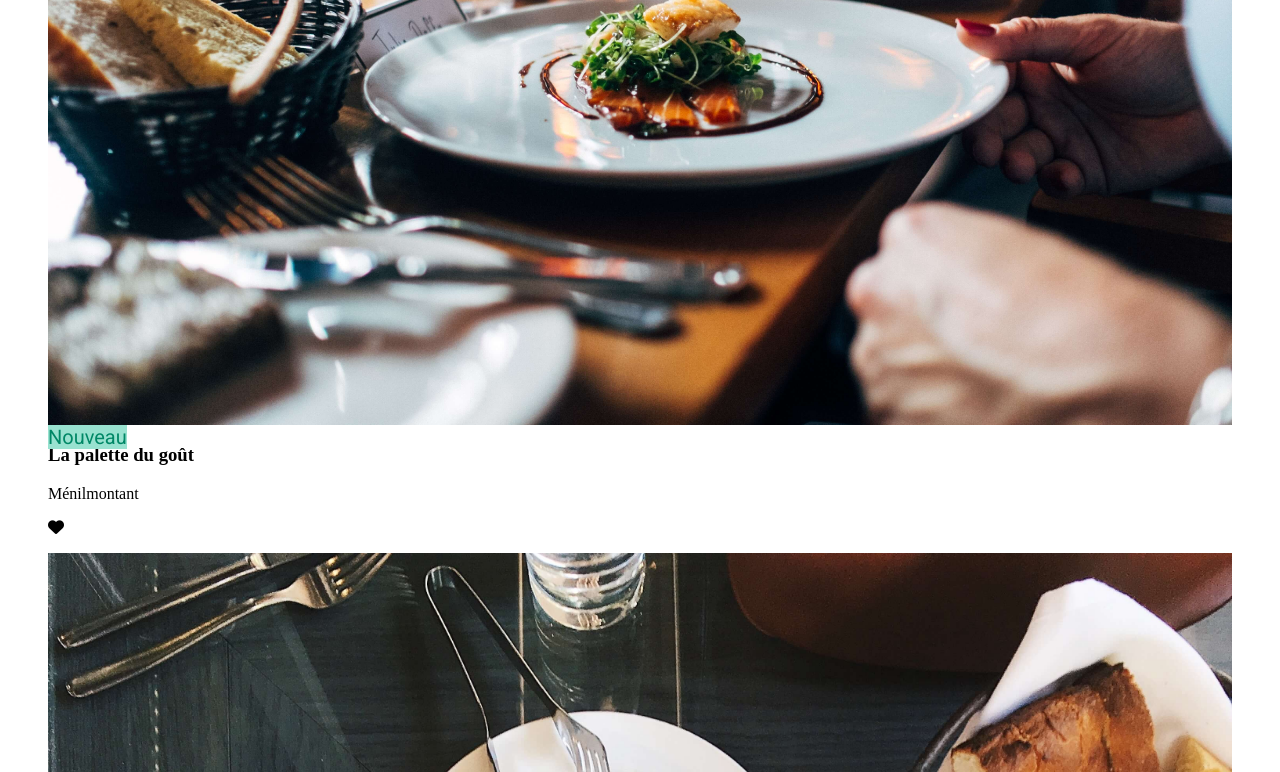
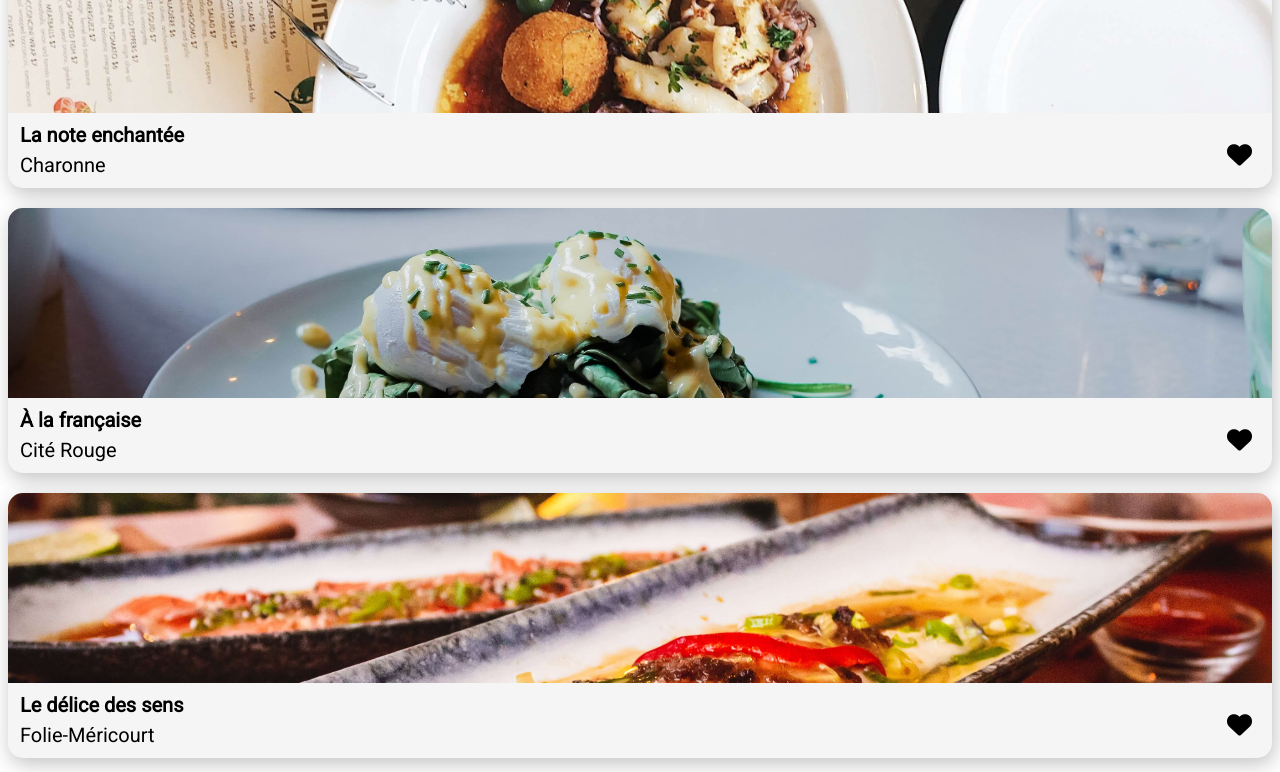
Before and after one commit to Alpha1788/OCR_P3, a website: page index.html in a window 1280 px wide. Shown: the part 1230-2002 px from the top of the page. Drawn offline with Linux system fonts and the light colour scheme; a web font is replaced by a local one.

Commit message:
save du 04/02 au soir

```diff
--- a/Sass/Components/_buttons.scss
+++ b/Sass/Components/_buttons.scss
@@ -12,16 +12,17 @@
         padding-top: 15px;
         padding-bottom: 55px;
             h1 {
-            font-size: 22px;
-            font-weight: bolder;
+            font-size: 25px;
+            font-weight: 1000;
             }
             p {
-            font-size: 18px;
+            font-size: 20px;
+            font-weight: lighter;
             }
             a {
             color: white;
             font-size: 15px;
-            font-weight: bold;
+            font-weight: 600;
             padding: 15px;
             background: linear-gradient(to bottom right, $Secondary-Color, $Main-Color);
             border: none;
--- a/Sass/Components/_fonctionnement.scss
+++ b/Sass/Components/_fonctionnement.scss
@@ -3,12 +3,14 @@
 
     &__titre {
         font-family: $font-text;
-        font-weight: bold;
+        font-weight: 1000;
+        font-size: 25px;
     }
     &__liste {
         display: flex;
         flex-wrap: wrap;
         justify-content: space-between;
+
 
     }
     &__operation {
@@ -44,41 +46,3 @@
         }
     }
 }
-
-.restaurants {
-
-    @include center-max;
-
-    &__titre {
-        font-family: $font-text;
-        font-weight: bold;
-    }
-    &__carte {
-        position: relative;
-    }
-        img {
-            @include center-max;
-
-        }
-        span {
-            background: $Third-Color;
-            color: $Third-Color-Dark;
-            font-family: $font-text;
-            font-size: 20px;
-            font-weight: normal;
-            position: absolute;
-            top: rem-calc(15);
-            right: rem-calc(10);
-            padding: rem-calc(5 10);
-
-        }
-        &--body {
-
-        }
-
-
-
-
-
-
-}
--- /dev/null
+++ b/Sass/Components/_restaurant.scss
@@ -0,0 +1,71 @@
+.restaurants {
+
+
+    &__titre {
+        font-family: $font-text;
+        font-weight: bold;
+    }
+    &__carte {
+        position: relative;
+        border-radius: 15px;
+        height: 265px;
+        margin-bottom: 20px;
+        background-color: rgb(245, 245, 245);
+        box-shadow: 2px 6px 20px rgb(153 153 153 / 60%);
+    }
+        img {
+            position: absolute;
+            top: 0;
+            height: 190px;
+            width: 100%;
+            border-radius: 15px 15px 0 0;
+
+        }
+        span {
+            position: absolute;
+            background: $Third-Color;
+            color: $Third-Color-Dark;
+            font-family: $font-text;
+            font-size: 15px;
+            font-weight: bold;
+            top: 15px;
+            right: 15px;;
+            padding: 7px 15px;
+            border-radius: 3px;
+
+        }
+        h3 {
+            position: absolute;
+            top: 180px;
+            left: 12px;
+            font-family: $font-text;
+            font-size: 20px;
+            font-weight: 1000;
+
+            }
+        p {
+            position: absolute;
+            top: 210px;
+            left: 12px;
+            font-family: $font-text;
+            font-size: 20px;
+            font-weight: lighter;
+
+            }
+        i {
+            position: absolute;
+            right: 20px;
+            top: 220px;
+            font-size: 25px;
+            height: 45px;
+            empty-cells: initial;
+
+
+
+
+            }
+
+
+
+
+}
--- a/Sass/main.scss
+++ b/Sass/main.scss
@@ -10,3 +10,4 @@
 @import "Components/forms";
 @import "Components/buttons";
 @import "Components/fonctionnement";
+@import "Components/restaurant";
--- a/index.html
+++ b/index.html
@@ -55,69 +55,50 @@
 
     <section class="restaurants">
         <h2 class="restaurants__titre">Restaurants</h2>
+
                 <div class="restaurants__carte">
                     <a href="pages/palettedugout.html">
-                        <figure>
-                            <img class="restaurants__carte--img" src="images/restaurants/jay-wennington-N_Y88TWmGwA-unsplash.jpg"
-                                alt="Assiette au restaurant La palette du goût" />
+                            <img class="restaurants__carte--img" src="images/restaurants/jay-wennington-N_Y88TWmGwA-unsplash.jpg" alt="Assiette au restaurant La palette du goût" />
                             <span class="restaurants__carte--tag">Nouveau</span>
-                            <figcaption class="restaurants__carte--body">
                             <h3>La palette du goût</h3>
                             <p>Ménilmontant</p>
                             <div class="restaurants__carte--heart">
                                 <i class="fas fa-regular fa-heart"></i>
                             </div>
-                            </figcaption>
-                        </figure>
                     </a>
                 </div>
 
                 <div class="restaurants__carte">
                     <a href="pages/noteenchantee.html">
-                        <figure>
-                            <img class="restaurants__carte--img" src="images/restaurants/stil-u2Lp8tXIcjw-unsplash.jpg"
-                                alt="Assiette au restaurant La note enchantée" />
+                            <img class="restaurants__carte--img" src="images/restaurants/stil-u2Lp8tXIcjw-unsplash.jpg" alt="Assiette au restaurant La note enchantée" />
                             <span class="restaurants__carte--tag">Nouveau</span>
-                            <figcaption class="restaurants__carte--body">
                             <h3>La note enchantée</h3>
                             <p>Charonne</p>
                             <div class="restaurants__carte--heart">
                                 <i class="fas fa-regular fa-heart"></i>
                             </div>
-                            </figcaption>
-                        </figure>
                     </a>
                 </div>
 
                 <div class="restaurants__carte">
                     <a href="pages/alafrancaise.html">
-                        <figure>
-                            <img class="restaurants__carte--img" src="images/restaurants/toa-heftiba-DQKerTsQwi0-unsplash.jpg"
-                                alt="Assiette au restaurant à la française" />
-                            <figcaption class="restaurants__carte--body">
+                            <img class="restaurants__carte--img" src="images/restaurants/toa-heftiba-DQKerTsQwi0-unsplash.jpg" alt="Assiette au restaurant à la française" />
                             <h3>À la française</h3>
                             <p>Cité Rouge</p>
                             <div class="restaurants__carte--heart">
                                 <i class="fas fa-regular fa-heart"></i>
                             </div>
-                            </figcaption>
-                        </figure>
                     </a>
                 </div>
 
                 <div class="restaurants__carte">
                     <a href="pages/delicedessens.html">
-                        <figure>
-                            <img class="restaurants__carte--img" src="images/restaurants/louis-hansel-shotsoflouis-qNBGVyOCY8Q-unsplash.jpg"
-                                alt="Assiette au restaurant Le délice des sens" />
-                            <figcaption class="restaurants__carte--body">
+                            <img class="restaurants__carte--img" src="images/restaurants/louis-hansel-shotsoflouis-qNBGVyOCY8Q-unsplash.jpg" alt="Assiette au restaurant Le délice des sens" />
                             <h3>Le délice des sens</h3>
                             <p>Folie-Méricourt</p>
                             <div class="restaurants__carte--heart">
                                 <i class="fas fa-regular fa-heart"></i>
                             </div>
-                            </figcaption>
-                        </figure>
                     </a>
                 </div>
 
```
Also changed, not shown: css/style.css, 1 other file. Lines whose indentation alone changed are shown as unchanged.
